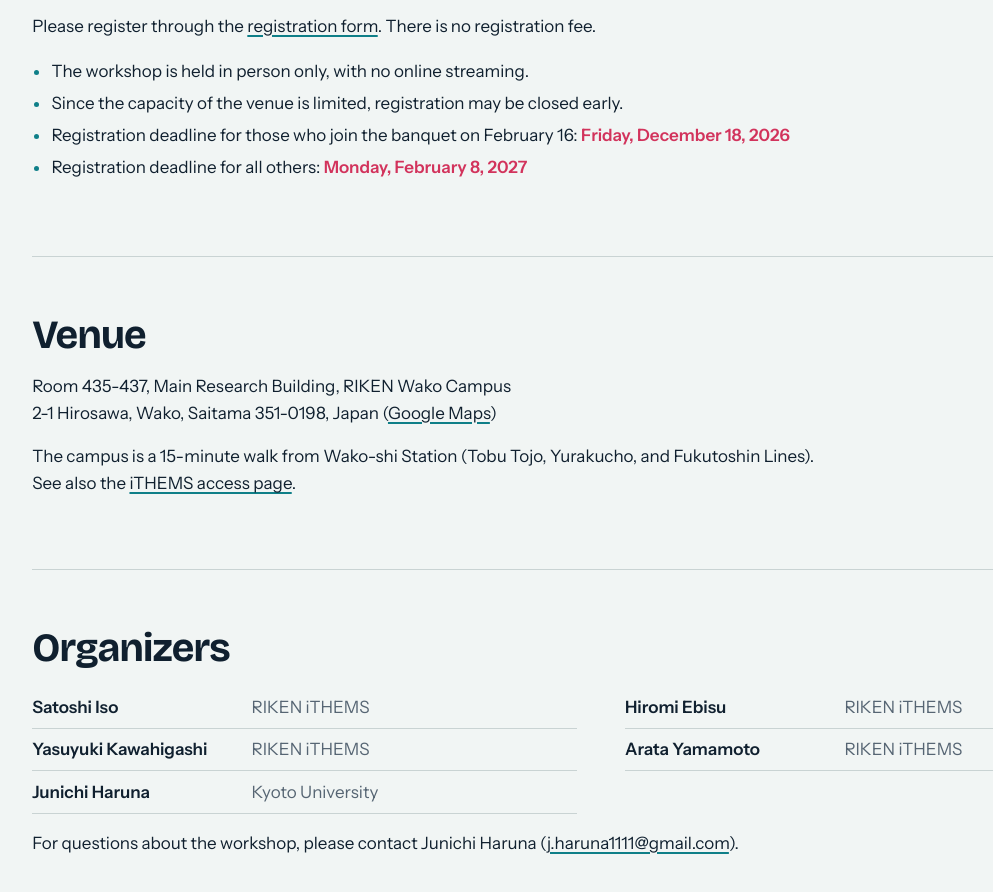
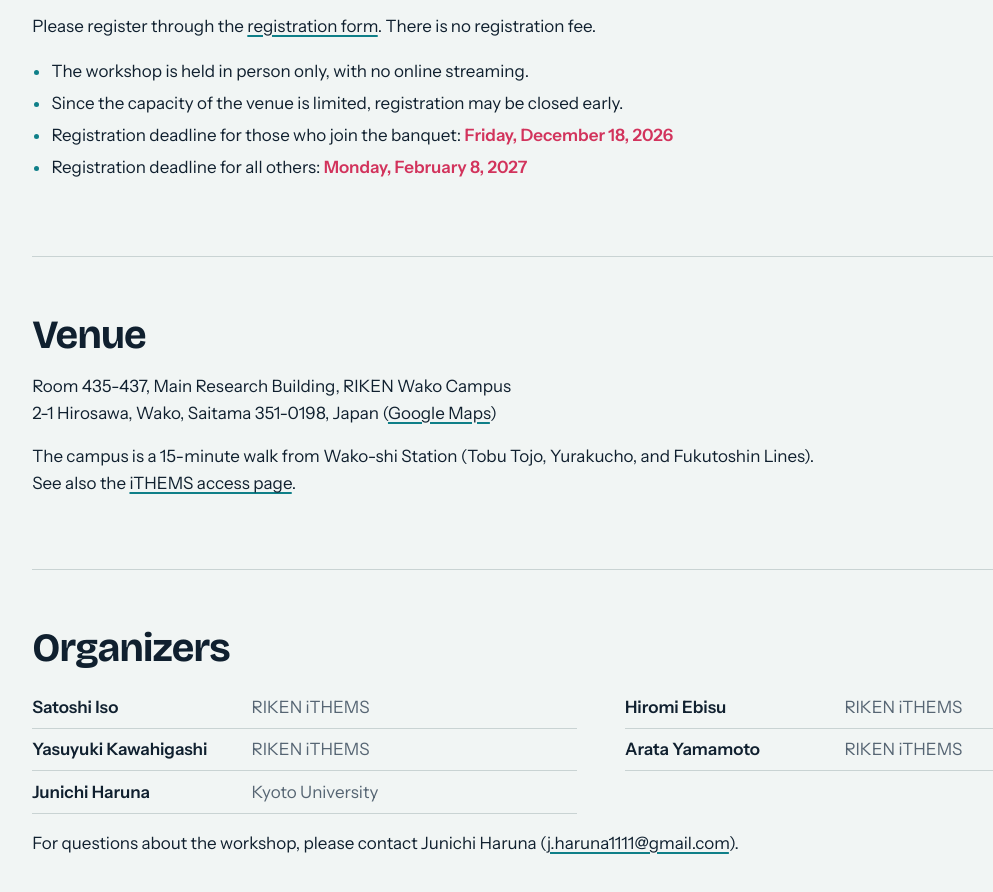
Before and after one commit to junichiharuna/riken-qec-workshop-2027, a plain HTML site: page index.html in a window 1280 px wide. Shown: the part 2697-3589 px from the top of the page, without its empty margins (39-1032 px from the left). Drawn offline with nearby package versions, Linux system fonts and the light colour scheme.

Commit message:
Registration: shorten the banquet deadline line
Co-Authored-By: Claude Fable 5.2 <noreply@anthropic.com>

```diff
--- a/index.html
+++ b/index.html
@@ -141,7 +141,7 @@
   <ul class="notes">
     <li>The workshop is held in person only, with no online streaming.</li>
     <li>Since the capacity of the venue is limited, registration may be closed early.</li>
-    <li>Registration deadline for those who join the banquet on February 16: <b>Friday, December 18, 2026</b></li>
+    <li>Registration deadline for those who join the banquet: <b>Friday, December 18, 2026</b></li>
     <li>Registration deadline for all others: <b>Monday, February 8, 2027</b></li>
   </ul>
 </section>
```
